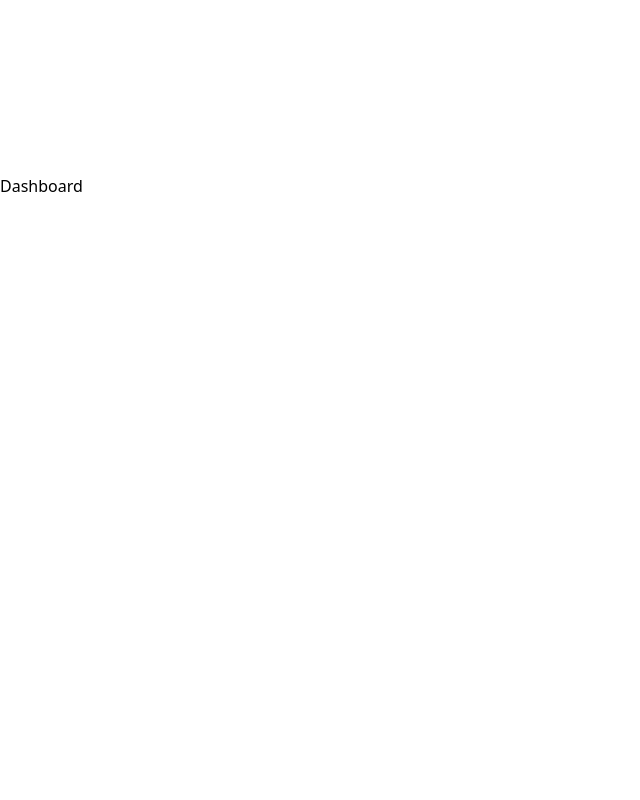
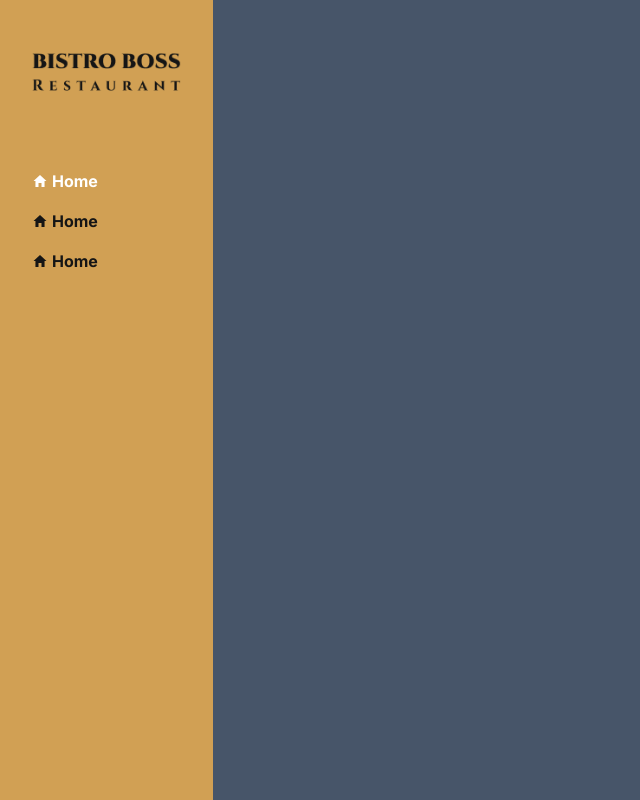
Before and after one commit to Emoncr/Bistro-Boss, a Next.js app: page /dashboard in a window 1280 px wide. Shown: the whole page, without its empty margins (0-640 px from the left). Built offline with nearby package versions, Linux system fonts and the light colour scheme.

Commit message:
created user dashboard layout

```diff
--- /dev/null
+++ b/src/Components/Dashboards/UserDashboardNav.jsx
@@ -0,0 +1,47 @@
+"use client"
+import Link from 'next/link'
+import { usePathname } from 'next/navigation'
+import { IoMdHome } from 'react-icons/io'
+
+
+const UserDashboardNav = () => {
+    const currentPath = usePathname()
+    return (
+        <>
+            <ul>
+                <li>
+                    <Link href={"/dashboard"}
+                        className={`
+                        ${currentPath === "/dashboard" ? "bg-brandSecoundry text-white" : "text-brandDark bg-transparent"}
+                        px-2 sm:px-4 lg:px-8  py-2 md:py-3  flex items-center justify-start text-sm sm:text-base lg:text-xl font-inter font-bold gap-1 hover:bg-brandLite hover:text-white duration-300`}
+                    >
+                        <IoMdHome className='mb-1' />
+                        <span>Home</span>
+                    </Link>
+                </li>
+                <li>
+                    <Link href={"/dashboard"}
+                        className={`
+                        ${currentPath === "/" ? "bg-brandSecoundry text-white" : "text-brandDark bg-transparent"}
+                        px-2 sm:px-4 lg:px-8  py-2 md:py-3  flex items-center justify-start text-sm sm:text-base lg:text-xl font-inter font-bold gap-1 hover:bg-brandLite  duration-300 mt-2`}
+                    >
+                        <IoMdHome className='mb-1' />
+                        <span>Home</span>
+                    </Link>
+                </li>
+                <li>
+                    <Link href={"/dashboard"}
+                        className={`
+                        ${currentPath === "/" ? "bg-brandSecoundry text-white" : "text-brandDark bg-transparent"}
+                        px-2 sm:px-4 lg:px-8  py-2 md:py-3  flex items-center justify-start text-sm sm:text-base lg:text-xl font-inter font-bold gap-1 hover:bg-brandLite  duration-300 mt-2`}
+                    >
+                        <IoMdHome className='mb-1' />
+                        <span>Home</span>
+                    </Link>
+                </li>
+            </ul>
+        </>
+    )
+}
+
+export default UserDashboardNav
--- a/src/Components/SiteFooter.jsx
+++ b/src/Components/SiteFooter.jsx
@@ -11,7 +11,7 @@ const SiteFooter = () => {
     return (
         <>
             {
-                pathName !== "/login" &&
+                pathName !== "/login" || "/dashboard" &&
 
                 <footer>
                     <div className="content_container grid grid-cols-1 sm:grid-cols-2">
--- a/src/Components/SiteNavbar.jsx
+++ b/src/Components/SiteNavbar.jsx
@@ -11,17 +11,15 @@ const SiteNavbar = () => {
     const [menuActive, setMenuActive] = useState(false)
 
 
-
     return (
         <>
-            {/* <div className={`feature_info  transition-max-h ${isFeatureActive ? 'max-h-screen' : 'max-h-0'} overflow-hidden duration-500 ease-in-ou`}/> */}
+
             {
-                pathname !== "/login" &&
+                pathname !== "/login" || "/dashboard" &&
                 <div
                     className={`py-4 sm:py-6 md:pt-8 md:pb-7 px-3 md:px-10 bg-brandSecoundry  md:bg-[#15151580]  md:absolute top-0 w-full z-10 shadow-sm md:shadow-none
                      transition-all duration-500 ease-in-out`
                     }
-
                 >
 
                     {/* ======== Navbar Desktop ========= */}
@@ -105,7 +103,6 @@ const SiteNavbar = () => {
                                 {
                                     menuActive ? <ImCross className='text-red-700' /> : <VscThreeBars />
                                 }
-
                             </button>
                         </div>
 
--- /dev/null
+++ b/src/app/dashboard/layout.jsx
@@ -0,0 +1,11 @@
+import React from 'react'
+
+const layout = ({ children }) => {
+    return (
+        <>
+            {children}
+        </>
+    )
+}
+
+export default layout
--- a/src/app/dashboard/page.jsx
+++ b/src/app/dashboard/page.jsx
@@ -1,8 +1,23 @@
-import React from 'react'
+import UserDashboardNav from "@/Components/Dashboards/UserDashboardNav"
 
 const Dashboard = () => {
+
     return (
-        <div>Dashboard</div>
+        <section className='h-screen '>
+            <div className="grid grid-cols-12 ">
+                <div className="sidebar_container py-7 md:py-12 bg-brandPrimary col-span-2  h-screen ">
+                    <div className="logo_container px-2 sm:px-4 lg:px-8 ">
+                        <img src="/images/logo black.png" alt="Logo" />
+                    </div>
+                    <div className="links_container mt-10 lg:mt-16">
+                        <UserDashboardNav />
+                    </div>
+                </div>
+                <div className="content_container bg-slate-600 col-span-10">
+
+                </div>
+            </div>
+        </section>
     )
 }
 
```
Also changed, not shown: public/images/logo black.png (added).
